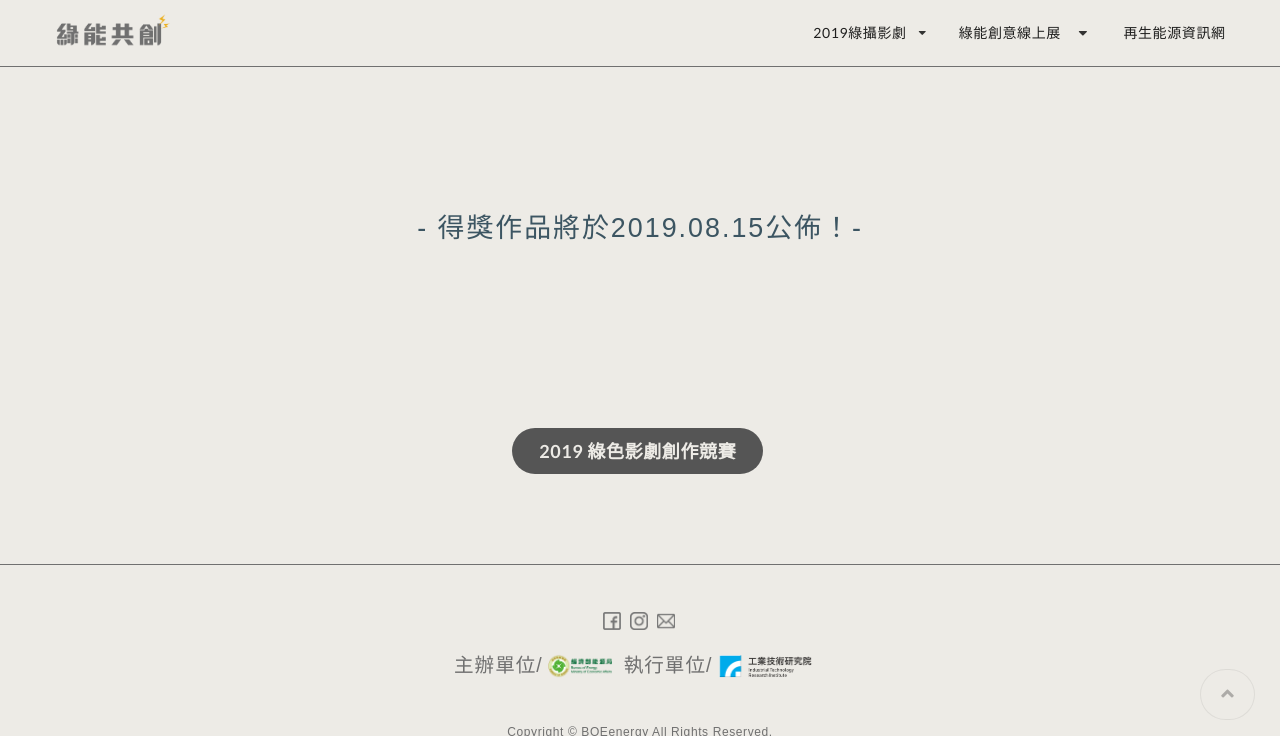
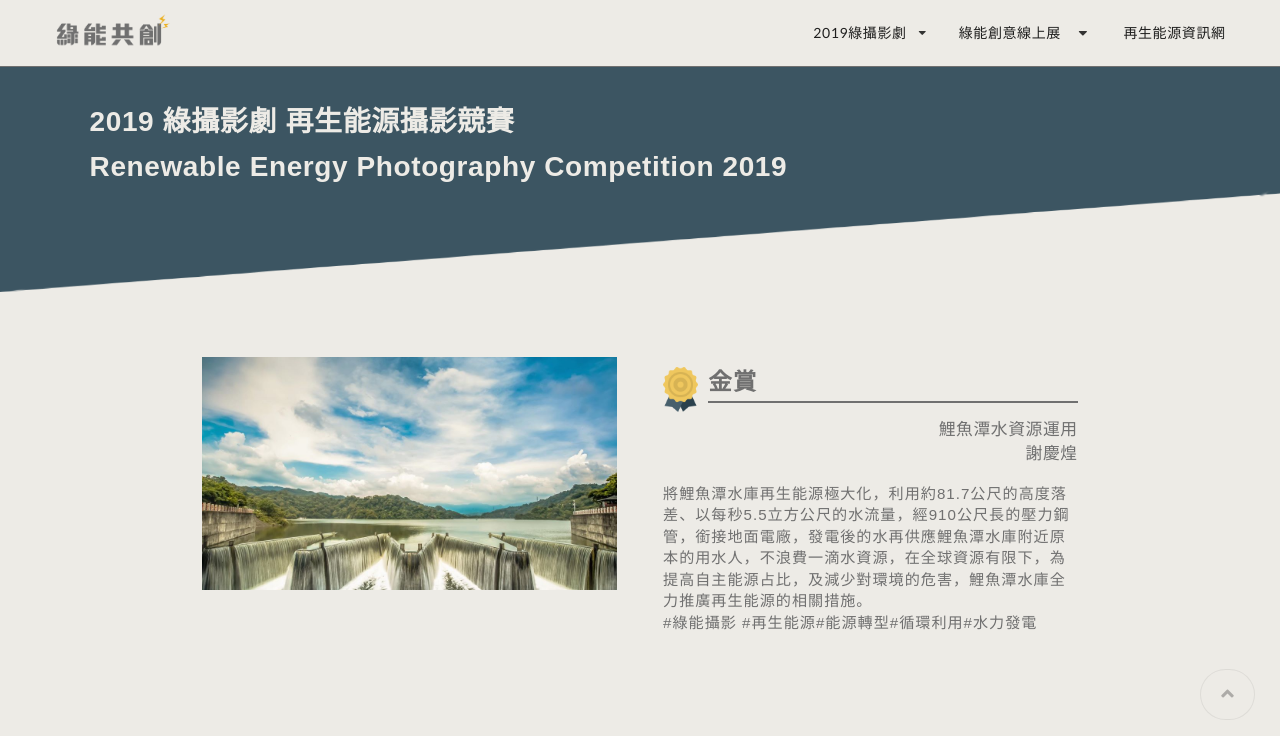
Before and after one commit to spencerwuwu/green_phsc_web, a PHP site: page /show_2019_photo.html in a window 1280 px wide. Shown: the top 736 px of the page. Run offline with PHP 8.4, Linux system fonts and the light colour scheme; style sheets or scripts are compiled from the project's sources.

Commit message:
Finish show_2019 content key-in

```diff
--- a/scss/main.scss
+++ b/scss/main.scss
@@ -580,6 +580,26 @@ a.yellowlink {
   }
 }
 
+.new-more-image-container {
+  margin-top: 20px;
+  width: 100%;
+  cursor: pointer;
+  display: flex;
+  align-content: center;
+  justify-content: center;
+  overflow: hidden;
+  img {
+    height: 100%;
+    width: auto;
+  }
+  &:hover {
+    img {
+      transition: 0.5s;
+      opacity: 0.6;
+    }
+  }
+}
+
 
 .show-two-wrapper {
   width: 100%;
--- a/show_2019_photo.html
+++ b/show_2019_photo.html
@@ -149,28 +149,527 @@
 
     <!-- End of Menu -->
 
-    <div id="body-container">
 
+    <div class="contest-header blue-bg">
+      2019 綠攝影劇 再生能源攝影競賽 </br>
+      Renewable Energy Photography Competition 2019
+    </div>
+    <img src="images/bluebox.png" style="position: relative; width: 100%; display: inline-block;"/>
 
+    <div id="content-container">
+      <!-- Content -->
 
       <div class="my-content">
-        <div class="tobe-2019" >
-          <p>
-          - 得獎作品將於2019.08.15公佈！-
-          </p>
+        <div class="show-two-wrapper">
+
+          <div class="show-two-content" id="goldImg">
+            <div class="image-container">
+              <div class="content" data-src="images/2019/photo/no1.jpg">
+                <img src="images/2019/photo/no1.jpg">
+              </div>
+            </div>
+          </div>
+          <div class="show-two-content">
+            <div class="my-iconheader-wrapper">
+              <img src="images/golden.png"/>
+              <div class="my-iconheader medium text" id="goldTopic">
+                金賞
+              </div>
+            </div>
+            <div class="img-des" id="goldDes">
+              <div class="righttab">
+                <p>
+                鯉魚潭水資源運用<br/>
+                謝慶煌<br/>
+                </p>
+                </p>
+              </div>
+              <div class="mini text">
+                <p>
+                將鯉魚潭水庫再生能源極大化，利用約81.7公尺的高度落差、以每秒5.5立方公尺的水流量，經910公尺長的壓力鋼管，銜接地面電廠，發電後的水再供應鯉魚潭水庫附近原本的用水人，不浪費一滴水資源，在全球資源有限下，為提高自主能源占比，及減少對環境的危害，鯉魚潭水庫全力推廣再生能源的相關措施。</br>
+                #綠能攝影 #再生能源#能源轉型#循環利用#水力發電
+                </p>
+              </div>
+            </div>
+          </div>
         </div>
       </div>
 
       <div class="my-content">
+        <div class="show-two-wrapper">
+          <div class="show-two-content">
+            <div class="image-container">
+              <div class="content" data-src="images/2019/photo/no2.jpg">
+                <img src="images/2019/photo/no2.jpg">
+              </div>
+            </div>
+
+            <div class="my-iconheader-wrapper">
+              <img src="images/silver.png"/>
+              <div class="my-iconheader medium text">
+                銀賞
+              </div>
+            </div>
+
+            <div class="img-des">
+              <div class="righttab">
+                <p>
+                再生能源<br/>
+                利勝章<br/>
+                </p>
+                </p>
+              </div>
+              <div class="mini text">
+                <p>
+                為落實「2025年非核家園」政策目標，行政院全力發展低碳綠能的再生能源，規劃「太陽光電2年推動計畫」及經濟部後續規劃中長程推動計畫，農委會輔導農田水利會配合推動農業水域用地(埤塘及圳路)結合設置太陽光電系統，發揮農業水域兼顧灌溉及發電功能。
+                </p>
+              </div>
+            </div>
+          </div>
+
+          <div class="show-two-content">
+            <div class="image-container">
+              <div class="content" data-src="images/2019/photo/no3.jpg">
+                <img src="images/2019/photo/no3.jpg">
+              </div>
+            </div>
+
+            <div class="my-iconheader-wrapper">
+              <img src="images/copper.png"/>
+              <div class="my-iconheader medium text">
+                銅賞
+              </div>
+            </div>
+
+            <div class="img-des">
+              <div class="righttab">
+                <p>
+                【太陽 能 亮】<br/>
+                林春誌<br/>
+                </p>
+                </p>
+              </div>
+              <div class="mini text">
+                <p>
+                夕陽西下 即使天黑了</br>
+                太陽 能使燈照亮遠方城市</br>
+                #綠能攝影</br>
+                @boeenergy
+                </p>
+              </div>
+            </div>
+          </div>
+
+        </div>
+      </div>
+
+      <div class="my-content">
+
         <div class="center-wrapper">
-          <div class="two-button-container large-only">
-            <a href="contest.html" class="ui button big gray-bg">2019 綠色影劇創作競賽</a>
+            <div class="my-iconheader-wrapper">
+              <img src="images/green.png"/>
+              <div class="my-iconheader medium text">
+                優選賞
+              </div>
+            </div>
+        </div>
+
+        <div class="show-three-wrapper">
+
+          <div class="show-three-content-large">
+            <div class="image-container">
+              <div class="content" data-src="images/2019/photo/no4.jpg"
+                data-sub-html="#地熱谷l">
+                <img src="images/2019/photo/no4.jpg">
+              </div>
+            </div>
+            <div class="img-des">
+              <div class="righttab">
+                <p><br/>
+                《地熱谷》<br/>
+                林儀瑄
+                </p>
+              </div>
+            </div>
+            <div id="地熱谷l" style="display:none;">
+              <h4>《地熱谷》</h4>
+              <h4>林儀瑄</h4>
+              <span>
+                熱能源源不絕，永不枯竭。</br>
+                遠看空拍有種結冰的錯覺，</br>
+                近距離體驗是熱到融化的感覺。</br></br>
+                #綠能攝影 #dronegrids #bpintaiwan #地熱谷
+              </span>
+            </div>
           </div>
-          <div class="two-button-container small-only">
-            <a href="contest.html" class="ui button gray-bg">2019 綠色影劇創作競賽</a>
+
+          <div class="show-three-content-large" >
+            <div class="image-container">
+              <div class="content" data-src="images/2019/photo/no5.jpg"
+                data-sub-html="#向晚l">
+                <img src="images/2019/photo/no5.jpg">
+              </div>
+            </div>
+            <div class="img-des">
+              <div class="righttab">
+                <p><br/>
+                向晚<br/>
+                陳柏元
+                </p>
+              </div>
+            </div>
+            <div id="向晚l" style="display:none;">
+              <h4>向晚</h4>
+              <h4>陳柏元</h4>
+              <span>
+                巨大的葉片襯著晚風緩緩轉著，劃著的每一圈，都是綠能的足跡。</br>
+                #nokia8 #高美濕地 #綠能攝影@boeenergy
+              </span>
+            </div>
+          </div>
+
+          <div class="show-three-content-large" >
+            <div class="image-container">
+              <div class="content" data-src="images/2019/photo/no6.jpg"
+                data-sub-html="#能源之丘l">
+                <img src="images/2019/photo/no6.jpg">
+              </div>
+            </div>
+            <div class="img-des">
+              <div class="righttab">
+                <p><br/>
+                能源之丘<br/>
+                許承睿
+                </p>
+              </div>
+            </div>
+            <div id="能源之丘l" style="display:none;">
+              <h4>能源之丘</h4>
+              <h4>許承睿</h4>
+              <span>
+                「能源之丘」是由市府提供適當土地、廠商負擔所有建置成本，以公私協力方式興建的太陽光電系統，營運後，廠商每年將提供10％售電收入給市府作為土地使用回饋金，預估市庫每年可有100萬元的額外收入，市府後續也將以此模式推動綠能發電。
+              </span>
+            </div>
+          </div>
+
+          <div class="show-three-content-small">
+            <div class="image-container">
+              <div class="content" data-src="images/2019/photo/no4.jpg"
+                data-sub-html="#地熱谷s">
+                <img src="images/2019/photo/no4.jpg">
+              </div>
+            </div>
+            <div class="img-des">
+              <div class="righttab">
+                <p><br/>
+                《地熱谷》<br/>
+                林儀瑄
+                </p>
+              </div>
+            </div>
+            <div id="地熱谷s" style="display:none;">
+              <h4>《地熱谷》</h4>
+              <h4>林儀瑄</h4>
+              <span>
+                熱能源源不絕，永不枯竭。</br>
+                遠看空拍有種結冰的錯覺，</br>
+                近距離體驗是熱到融化的感覺。</br></br>
+                #綠能攝影 #dronegrids #bpintaiwan #地熱谷
+              </span>
+            </div>
+            <div class="image-container">
+              <div class="content" data-src="images/2019/photo/no6.jpg"
+                data-sub-html="#能源之丘s">
+                <img src="images/2019/photo/no6.jpg">
+              </div>
+            </div>
+            <div class="img-des">
+              <div class="righttab">
+                <p><br/>
+                能源之丘<br/>
+                許承睿
+                </p>
+              </div>
+            </div>
+            <div id="能源之丘s" style="display:none;">
+              <h4>能源之丘</h4>
+              <h4>許承睿</h4>
+              <span>
+                「能源之丘」是由市府提供適當土地、廠商負擔所有建置成本，以公私協力方式興建的太陽光電系統，營運後，廠商每年將提供10％售電收入給市府作為土地使用回饋金，預估市庫每年可有100萬元的額外收入，市府後續也將以此模式推動綠能發電。
+              </span>
+            </div>
+          </div>
+
+          <div class="show-three-content-small">
+            <div class="image-container">
+              <div class="content" data-src="images/2019/photo/no5.jpg"
+                data-sub-html="#向晚s">
+                <img src="images/2019/photo/no5.jpg">
+              </div>
+            </div>
+            <div class="img-des">
+              <div class="righttab">
+                <p><br/>
+                向晚<br/>
+                陳柏元
+                </p>
+              </div>
+            </div>
+            <div id="向晚s" style="display:none;">
+              <h4>向晚</h4>
+              <h4>陳柏元</h4>
+              <span>
+                巨大的葉片襯著晚風緩緩轉著，劃著的每一圈，都是綠能的足跡。</br>
+                #nokia8 #高美濕地 #綠能攝影@boeenergy
+              </span>
+            </div>
+          </div>
+
+        </div>
+
+      </div>
+
+      <div class="my-content">
+
+        <div class="center-wrapper">
+          <div class="my-iconheader-center large text">
+            <img src="images/green.png" height="50px;"/>更多入圍作品
+          </div>
+        </div>
+        <div class="show-three-wrapper">
+          <!-- show-three-wrapper -->
+          <div class="show-three-content-large">
+
+            <div class="new-more-image-container" id="lf0">
+              <img src="images/2019/photo/random/004.jpg" data-src="images/2019/photo/random/004.jpg"
+              data-sub-html="#城市綠洲"/>
+            </div>
+            <div class="new-more-image-container" id="lf3">
+              <img src="images/2019/photo/random/030.jpg" data-src="images/2019/photo/random/030.jpg"
+              data-sub-html="#總圖綠建築之美"/>
+            </div>
+            <div class="new-more-image-container" id="lf6">
+              <img src="images/2019/photo/random/037.jpg" data-src="images/2019/photo/random/037.jpg"
+              data-sub-html="#轉機"/>
+            </div>
+            <div class="new-more-image-container" id="lf9">
+              <img src="images/2019/photo/random/057.jpg" data-src="images/2019/photo/random/057.jpg"
+              data-sub-html="#臺北皮卡丘"/>
+            </div>
+            <div class="new-more-image-container" id="lf12">
+              <img src="images/2019/photo/random/086.jpg" data-src="images/2019/photo/random/086.jpg"
+              data-sub-html="#太陽光電"/>
+            </div>
+
+          </div>
+          <!-- show-three-wrapper -->
+          <div class="show-three-content-large">
+
+            <div class="new-more-image-container" id="lf1">
+              <img src="images/2019/photo/random/011.jpg" data-src="images/2019/photo/random/011.jpg"
+              data-sub-html="#冬山河生態綠舟"/>
+            </div>
+            <div class="new-more-image-container" id="lf4">
+              <img src="images/2019/photo/random/033.jpg" data-src="images/2019/photo/random/033.jpg"
+              data-sub-html="#綠能循環秋紅谷"/>
+            </div>
+            <div class="new-more-image-container" id="lf7">
+              <img src="images/2019/photo/random/045.jpg" data-src="images/2019/photo/random/045.jpg"
+              data-sub-html="#只是近黃昏"/>
+            </div>
+            <div class="new-more-image-container" id="lf10">
+              <img src="images/2019/photo/random/063.jpg" data-src="images/2019/photo/random/063.jpg"
+              data-sub-html="#興衰存亡"/>
+            </div>
+            <div class="new-more-image-container" id="lf13">
+              <img src="images/2019/photo/random/098.jpg" data-src="images/2019/photo/random/098.jpg"
+              data-sub-html="#太陽能發電池塘發電區夕彩"/>
+            </div>
+
+          </div>
+          <!-- show-three-wrapper -->
+          <div class="show-three-content-large">
+
+            <div class="new-more-image-container" id="lf2">
+              <img src="images/2019/photo/random/030.jpg" data-src="images/2019/photo/random/030.jpg"
+              data-sub-html="#烏溪水力再生"/>
+            </div>
+            <div class="new-more-image-container" id="lf5">
+              <img src="images/2019/photo/random/034.jpg" data-src="images/2019/photo/random/034.jpg"
+              data-sub-html="#舞出綠生活"/>
+            </div>
+            <div class="new-more-image-container" id="lf8">
+              <img src="images/2019/photo/random/048.jpg" data-src="images/2019/photo/random/048.jpg"
+              data-sub-html="#當自己的太陽"/>
+            </div>
+            <div class="new-more-image-container" id="lf11">
+              <img src="images/2019/photo/random/080.jpg" data-src="images/2019/photo/random/080.jpg"
+              data-sub-html="#風力發電"/>
+            </div>
+            <div class="new-more-image-container" id="lf14">
+              <img src="images/2019/photo/random/099.jpg" data-src="images/2019/photo/random/099.jpg"
+              data-sub-html="#風力發電-白沙岬燈塔風情"/>
+            </div>
+
+          </div>
+          <!-- show-three-wrapper -->
+          <div class="show-three-content-small">
+          </div>
+          <!-- show-three-wrapper -->
+          <div class="show-three-content-small">
           </div>
         </div>
       </div>
+
+      <script src="javascripts/show_2019.js"></script>
+
+      <div id="城市綠洲" style="display:none;">
+        <h4>城市綠洲</h4>
+        <h4>謝慶煌</h4>
+        <span>台中月牙灣是由建商未開發的土地，秉持著土地資源再利用的理念，實施"基地綠美化計畫"而打造出的遊憩公園，裡頭有著像是月亮形狀般的湖泊及大範圍的草皮，在附近眾多建築物的包圍之下，台中月牙灣就像是「城市中的綠洲」，讓附近的居民有一個空間可以來運動健走、遛狗，善用土地資源的再利用，讓居民多了一個休閒的好去處。</br>
+        #綠能攝影 #再生能源#能源轉型#循環利用
+        </span>
+      </div>
+      <div id="冬山河生態綠舟" style="display:none;">
+        <h4>冬山河生態綠舟</h4>
+        <h4>謝慶煌</h4>
+        <span>冬山河生態綠舟位於宜蘭冬山河的中上游，是擁有廣大腹地的公園，面積約16公頃，視野遼闊，周遭有菜園及水梯田；濕地教室有各種水生植物；綠舟樂園有生態草坪、大型裝置藝術；在森之脈橋上，可伸臂有如蜻蜓展翼，在現今的台灣面臨種種環境問題時，冬山河生態綠舟正朝著推動再生能源、保育自然環境及生物棲息空間等方向努力，創造一個資源再利用，環境友善的環境。
+        </br>
+        #綠能攝影 #再生能源#能源轉型#循環利用
+        </span>
+      </div>
+      <div id="烏溪水力再生" style="display:none;">
+        <h4>烏溪-水力再生</h4>
+        <h4>謝慶煌</h4>
+        <span>烏溪利用水資源再生能源運作</br>
+        提供水力發電及農民灌溉農作物使用</br>
+        讓烏溪的水資源充分再生利用。</br></br>
+        #綠能攝影 #再生能源#水資源利用#水力#台中 #烏溪
+        </span>
+      </div>
+      <div id="總圖綠建築之美" style="display:none;">
+        <h4>總圖綠建築之美</h4>
+        <h4>謝慶煌</h4>
+        <span>"高雄市立圖書館總館為首座懸吊式綠建築，採用輕量化的設計懸吊式的鋼棒輔以玻璃帷幕，因此也是全世界穿透性最高的圖書館。</br>
+          -</br>
+          此外整個建築每層樓的高窗處設計開口，引導自然風吹進室內，提供良好通風效果，並搭配地面空調出風口設計，讓空氣依熱對流特性，燈具照明也利用智慧感光，天色暗時自動開啟，而種了樹的圖書館，讓書、人和環境融為一體，高市圖總館不只是一座圖書館，更是書的生命循環，並透過建築與功能的運用，讓人與自然共存在相同空間，更運用各項綠能、生態的設計概念，打造這座會呼吸的圖書館，讓建築不再是硬邦邦的方塊，而是能與環境共存的生態空間。</br></br>
+          #綠能攝影 #再生能源#高雄
+        </span>
+      </div>
+      <div id="綠能循環秋紅谷" style="display:none;">
+        <h4>綠能循環-秋紅谷</h4>
+        <h4>謝慶煌</h4>
+        <span>
+          秋紅谷廣場所有的設計與考量都是以人本、綠能與滯洪為最大考量，不僅種植植物所需的灌溉水是以湖水供應，連回填所需用的土壤也是與水利署協調利用大里溪疏濬的土壤，成為全臺首座「下凹式」的生態公園；秋紅谷廣場的設立，是希望讓市民的生活更感輕鬆、從容，同時兼具景觀、生態、滯洪、排水與調節空氣品質等等的功能。</br></br>
+          #綠能攝影 #再生能源
+        </span>
+      </div>
+      <div id="舞出綠生活" style="display:none;">
+        <h4>舞出綠生活</h4>
+        <h4>謝慶煌</h4>
+        <span>
+          舞蝶館特殊之處在於將竹編原理應用在建築構造上，以圓鋼管為結構，下層為圓拱，上層為網絡，組合出竹籃的造型，利用曲面形狀的力量，將鋼構的用量與深度減到最低，其整體配置以竹籃的編織紋理（六角與三角形的組合）為出發點，並以不同色澤的透水磚，組合出原住民織布的圖案，上方的屋面運用明暗交雜的中空板，同樣表現出竹籃的構圖，並使光線依據不同的透光率，表現室內空間美學，讓整座建築成為兼具自然通風與採光的結構體，節省了能源的應用。</br>
+          -</br>
+          舞蝶館造型像蝶蛹，也像一個曲面的竹籃，洋溢臺灣本土風情，從不同的角度觀看有不同的變化，如同蝶蛹、瓢蟲等，充滿花卉的意涵，和舞蝶館呈現的主題「花舞、蝶飛、綠生活」相呼應。</br></br>
+          #綠能攝影 #再生能源#綠建築
+        </span>
+      </div>
+      <div id="轉機" style="display:none;">
+        <h4>轉機</h4>
+        <h4>邱建智</h4>
+        <span>
+          當颶風來襲，正是吸收風力能量轉換綠能的大好時機呢。</br></br>
+          #綠能攝影 #台灣 #桃園 #許厝港</br>
+          @boeenergy
+        </span>
+      </div>
+      <div id="只是近黃昏" style="display:none;">
+        <h4>只是近黃昏</h4>
+        <h4>王文生</h4>
+        <span>
+          如果說要有更好的生活空間，該檢討我們現在的發展是否破壞環境</br></br>
+          #綠能攝影 @boeenergy
+        </span>
+      </div>
+      <div id="當自己的太陽" style="display:none;">
+        <h4>《當自己的太陽》</h4>
+        <h4>林儀瑄</h4>
+        <span>
+          今天是Blue Monday，</br>
+          一早聽到了很多令人沮喪的消息。</br></br>
+          有陽光處必有陰影，</br>
+          但暴雨過後依舊會出現彩虹，</br>
+          藍天倒映在水面上如同兩片天。</br></br>
+          沒有人會真正瞭解別人的難處，</br>
+          也沒有人能切身體會你的刻苦。</br>
+          只有自己能當自己的太陽。</br></br>
+          希望吸收了滿滿的太陽能之後，</br>
+          又有嶄新的動力。</br></br>
+          加油💪🏻</br>
+          對自己和身邊的你們說🌞
+        </span>
+      </div>
+      <div id="興衰存亡" style="display:none;">
+        <h4>《興衰存亡》</h4>
+        <h4>林儀瑄</h4>
+        <span>
+          原為廣英國小，於104年廢校。</br>
+          由於生育率下降，</br>
+          偏鄉學生更是逐年減少，</br>
+          很多山上小學走向併校或廢校的命運。</br></br>
+          廣英也是其中一例。</br>
+          —</br>
+          身為廢墟控，</br>
+          今年農曆過年廢墟環島的時候，</br>
+          想前往廢棄的廣英探索、紀錄一下。</br></br>
+          驚訝的發現這裡已經有了新的生命，</br>
+          換上新面貌的他更名為「森優生態實驗教育學校」，</br>
+          學校雖小卻很有特色，</br>
+          所有屋頂都是用太陽能板所搭建而成，</br>
+          整個校區都是使用環保建材，</br>
+          以有機建築理論與減少能源消耗為主要目的在做設計。</br></br>
+          而學校的教學理念也是以實作教學和芬蘭主題教育為目標。</br>
+          據說小朋友的餐點都是自己做的呢，</br>
+          從低年級到高年級分工合作完成✅</br>—</br>
+          看到昔日的廢墟成為一個具環保意識及先進教育理念的實驗學校，</br></br>
+          這棟建築從瀕臨死亡到被賦予新的任務和願景，就在我們存在的年代中變化著。</br>
+          這也是廢墟探索有意義和樂趣的地方吧。</br></br>
+          看著那些建築的興衰跌宕，</br>
+          探討人類的錯誤和進步。
+        </span>
+      </div>
+      <div id="風力發電" style="display:none;">
+        <h4>風力發電</h4>
+        <h4>許承睿</h4>
+        <span>
+          位於臺中市清水區高美濕地旁，為一座隸屬於台灣電力公司的風力發電站。由於該發電站的風力發電機排列於防汛道路旁，因此又有「風車大道」的稱呼。
+        </span>
+      </div>
+      <div id="太陽光電" style="display:none;">
+        <h4>太陽光電</h4>
+        <h4>利勝章</h4>
+        <span>
+          為落實「2025年非核家園」政策目標，行政院全力發展低碳綠能的再生能源，規劃「太陽光電2年推動計畫」及經濟部後續規劃中長程推動計畫，農委會輔導農田水利會配合推動農業水域用地(埤塘及圳路)結合設置太陽光電系統，發揮農業水域兼顧灌溉及發電功能。
+        </span>
+      </div>
+      <div id="太陽能發電池塘發電區夕彩" style="display:none;">
+        <h4>太陽能發電-池塘發電區夕彩</h4>
+        <h4>歐政宜</h4>
+        <span>
+          池塘設置太陽能發電板，在夕陽時分利用空拍機拍攝這美麗畫面
+        </span>
+      </div>
+      <div id="風力發電白沙岬燈塔風情" style="display:none;">
+        <h4>風力發電-白沙岬燈塔風情</h4>
+        <h4>葉展瑋</h4>
+        <span>
+          海岸線旁利用風力發電，搭配白沙岬燈塔，構成一個美麗畫面
+        </span>
+      </div>
+
+
+
+
 
       <div class="my-content">
       </div>
--- a/style-new/main.css
+++ b/style-new/main.css
@@ -473,6 +473,21 @@ a.yellowlink {
     transition: 0.5s;
     opacity: 0.6; }
 
+.new-more-image-container {
+  margin-top: 20px;
+  width: 100%;
+  cursor: pointer;
+  display: flex;
+  align-content: center;
+  justify-content: center;
+  overflow: hidden; }
+  .new-more-image-container img {
+    height: 100%;
+    width: auto; }
+  .new-more-image-container:hover img {
+    transition: 0.5s;
+    opacity: 0.6; }
+
 .show-two-wrapper {
   width: 100%;
   display: flex;
```
Also changed, not shown: javascripts/show_2019.js (added, +11 -0 lines), scss/slogan.scss (added, +33 -0 lines), show_2015_poster.html (+28 -0 lines), style-new/slogan.css (added, +27 -0 lines), images/2019/photo/random/098.jpg (renamed from images/2019/photo/random/098.JPG), images/2019/photo/random/099.jpg (renamed from images/2019/photo/random/099.JPG), 2 other files.
